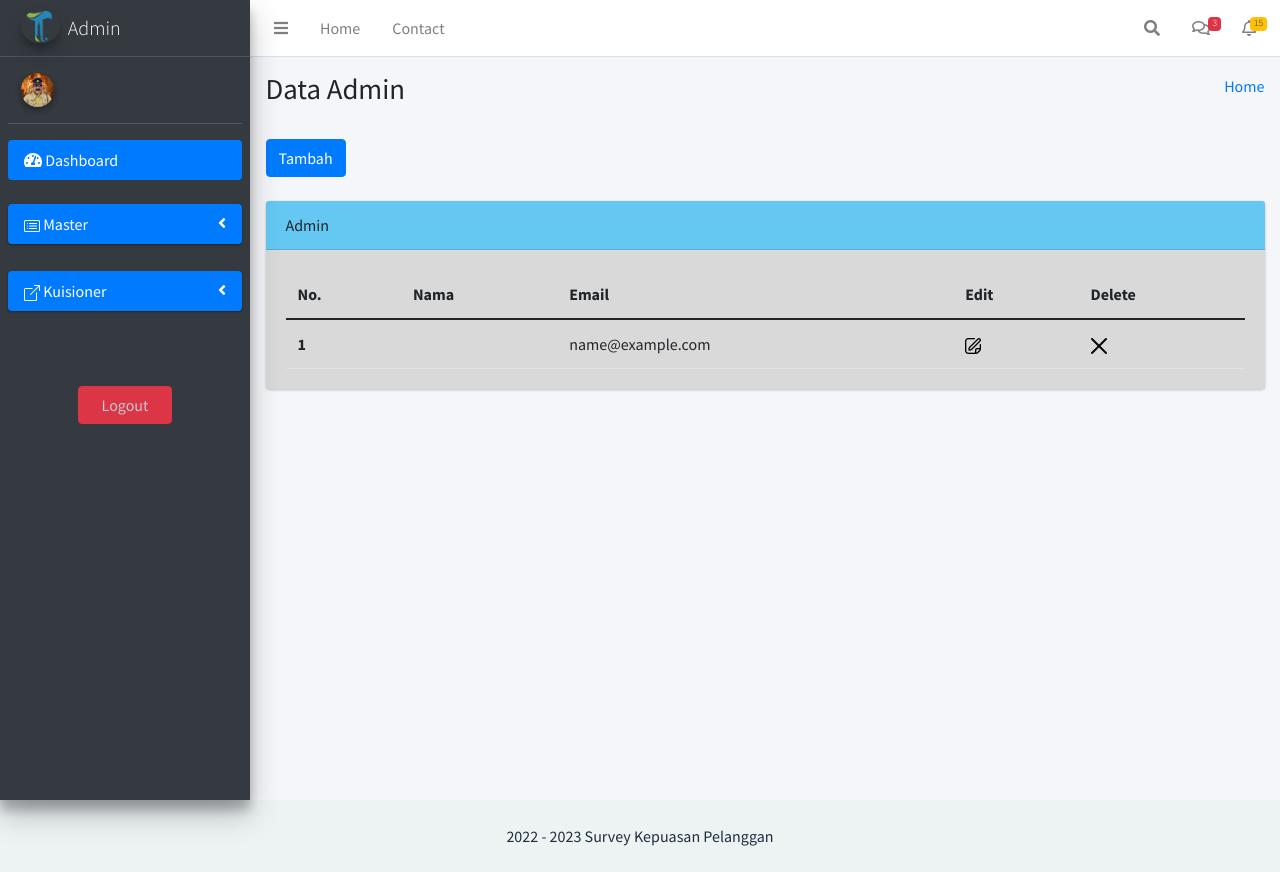
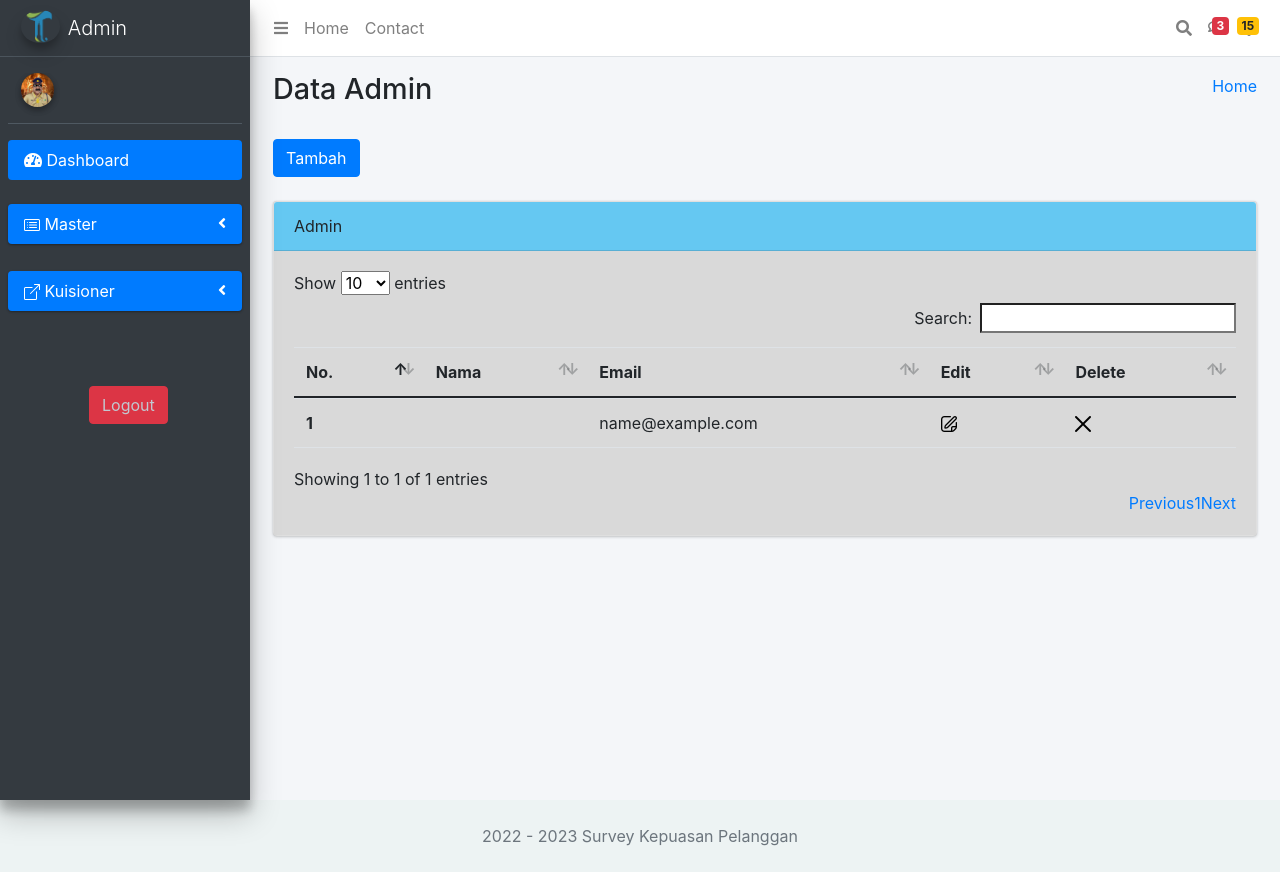
Before and after one commit to Fikkie007/Survey-CI3, a CodeIgniter app: page /Admin/index.php/admin/dataAdmin in a window 1280 px wide. Run offline with CodeIgniter, Linux system fonts and the light colour scheme; the visitor is signed in with stand-in values (Sample User, id 1); tables that the repository leaves empty or names only in its code hold one stand-in row (values such as "Sample post"); data that the repository does not hold is empty; some libraries are stand-ins or nearby versions.

Commit message:
pagination search with datatables

```diff
--- a/application/controllers/Admin.php
+++ b/application/controllers/Admin.php
@@ -381,4 +381,8 @@
         $this->load->view('admin/pertanyaan-sort', $data2);
         $this->load->view('admin/footer');
     }
+
+    public function search()
+    {
+    }
 }
--- a/application/views/admin/data-admin.php
+++ b/application/views/admin/data-admin.php
@@ -27,7 +27,7 @@
                     Admin
                 </div>
                 <div class="card-body" style="background-color: #D9D9D9;">
-                    <table class="table">
+                    <table class="table" id="admin">
                         <thead>
                             <tr>
                                 <th scope="col">No.</th>
--- a/application/views/admin/edit-pertanyaan.php
+++ b/application/views/admin/edit-pertanyaan.php
@@ -31,7 +31,7 @@
                 Kategori Kuisioner
             </div>
             <div class="card-body" style="background-color: #D9D9D9;">
-                <table class="table">
+                <table class="table" id="kategori">
                     <thead>
                         <tr>
                             <th scope="col">No.</th>
--- a/application/views/admin/footer.php
+++ b/application/views/admin/footer.php
@@ -46,6 +46,27 @@
 <script src="https://cdn.jsdelivr.net/npm/popper.js@1.12.9/dist/umd/popper.min.js" integrity="sha384-ApNbgh9B+Y1QKtv3Rn7W3mgPxhU9K/ScQsAP7hUibX39j7fakFPskvXusvfa0b4Q" crossorigin="anonymous"></script>
 <script src="https://cdn.jsdelivr.net/npm/bootstrap@4.0.0/dist/js/bootstrap.min.js" integrity="sha384-JZR6Spejh4U02d8jOt6vLEHfe/JQGiRRSQQxSfFWpi1MquVdAyjUar5+76PVCmYl" crossorigin="anonymous"></script>
 <script src="https://cdn.jsdelivr.net/npm/bootstrap@5.0.2/dist/js/bootstrap.bundle.min.js" integrity="sha384-MrcW6ZMFYlzcLA8Nl+NtUVF0sA7MsXsP1UyJoMp4YLEuNSfAP+JcXn/tWtIaxVXM" crossorigin="anonymous"></script>
+<script src="//cdn.datatables.net/1.12.1/js/jquery.dataTables.min.js"></script>
+<script>
+    $(document).ready(function() {
+        $('#admin').DataTable();
+    });
+</script>
+<script>
+    $(document).ready(function() {
+        $('#pertanyaan').DataTable();
+    });
+</script>
+<script>
+    $(document).ready(function() {
+        $('#kategori').DataTable();
+    });
+</script>
+<script>
+    $(document).ready(function() {
+        $('#responden').DataTable();
+    });
+</script>
 </body>
 
 </html>
--- a/application/views/admin/header.php
+++ b/application/views/admin/header.php
@@ -29,6 +29,9 @@
     <link rel="stylesheet" href="<?= base_url('Assets/AdminLTE/plugins/daterangepicker/daterangepicker.css') ?>">
     <!-- summernote -->
     <link rel="stylesheet" href="<?= base_url('Assets/AdminLTE/plugins/summernote/summernote-bs4.css') ?>">
+    <link rel="stylesheet" href="/cdn.datatables.net/1.12.1/css/jquery.dataTables.min.css">
+    <link rel="stylesheet" href="https://cdnjs.cloudflare.com/ajax/libs/twitter-bootstrap/4.5.2/css/bootstrap.css">
+    <link rel="stylesheet" href="https://cdn.datatables.net/1.12.1/css/dataTables.bootstrap4.min.css">
 </head>
 
 <body class="hold-transition sidebar-mini layout-fixed">
@@ -62,14 +65,14 @@
                         <i class="fas fa-search"></i>
                     </a>
                     <div class="navbar-search-block">
-                        <form class="form-inline">
+                        <form class="form-inline" method="POST" action="<?php echo base_url('Admin/search') ?>">
                             <div class="input-group input-group-sm">
-                                <input class="form-control form-control-navbar" type="search" placeholder="Search" aria-label="Search">
+                                <input class="form-control form-control-navbar" type="text" placeholder="Search" aria-label="Search" name="keyword" autocomplete="off">
                                 <div class="input-group-append">
                                     <button class="btn btn-navbar" type="submit">
                                         <i class="fas fa-search"></i>
                                     </button>
-                                    <button class="btn btn-navbar" type="button" data-widget="navbar-search">
+                                    <button class="btn btn-navbar" type="submit" data-widget="navbar-search" name="submit">
                                         <i class="fas fa-times"></i>
                                     </button>
                                 </div>
--- a/application/views/admin/pertanyaan.php
+++ b/application/views/admin/pertanyaan.php
@@ -41,7 +41,7 @@
                 Pertanyaan
             </div>
             <div class="card-body" style="background-color: #D9D9D9;">
-                <table class="table">
+                <table class="table" id="pertanyaan">
                     <thead>
                         <tr>
                             <th scope="col">Kategori</th>
--- a/application/views/admin/responden.php
+++ b/application/views/admin/responden.php
@@ -22,7 +22,7 @@
                     Responden
                 </div>
                 <div class="card-body" style="background-color: #D9D9D9;">
-                    <table class="table">
+                    <table class="table" id="responden">
                         <thead>
                             <tr>
                                 <th scope="col">No.</th>
--- a/application/views/admin/side-menu.php
+++ b/application/views/admin/side-menu.php
@@ -1,6 +1,6 @@
 <aside class="main-sidebar sidebar-dark-primary elevation-4">
     <!-- Brand Logo -->
-    <a href="index3.html" class="brand-link">
+    <a href="<?php echo base_url('admin/') ?>" class="brand-link">
         <img src="<?= base_url('Assets/web.png') ?>" alt="AdminLTE Logo" class="brand-image img-circle elevation-3" style="opacity: .8">
         <span class="brand-text font-weight-light">Admin</span>
     </a>
```
